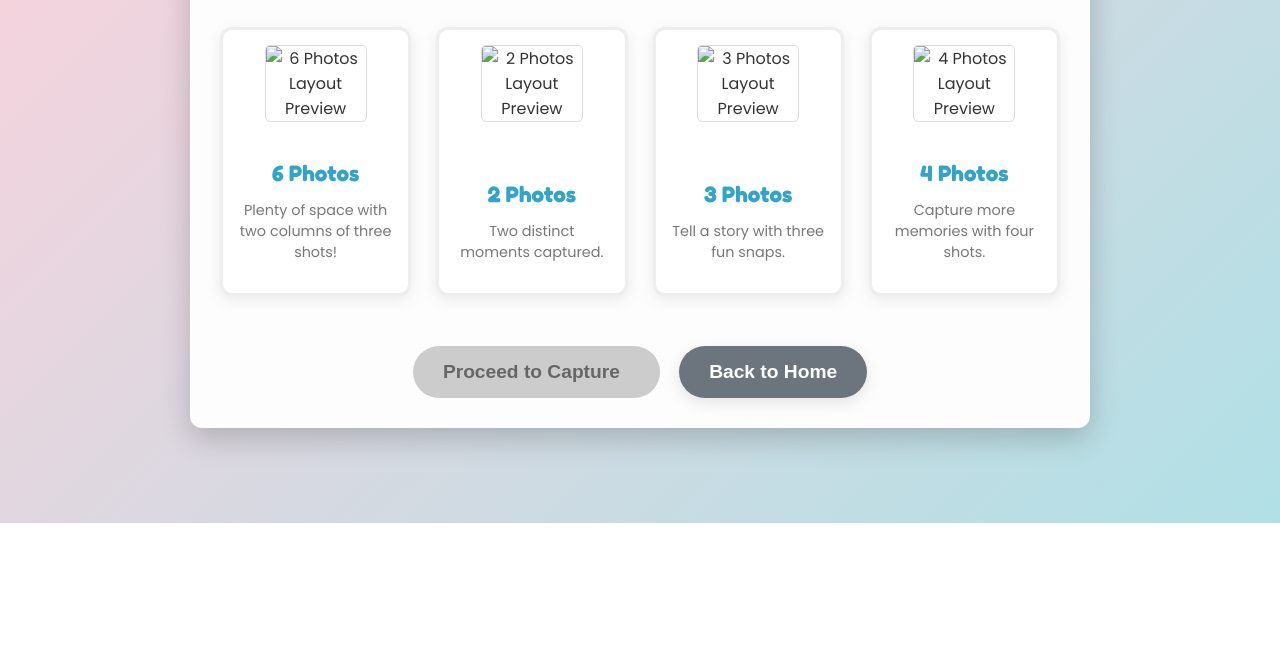
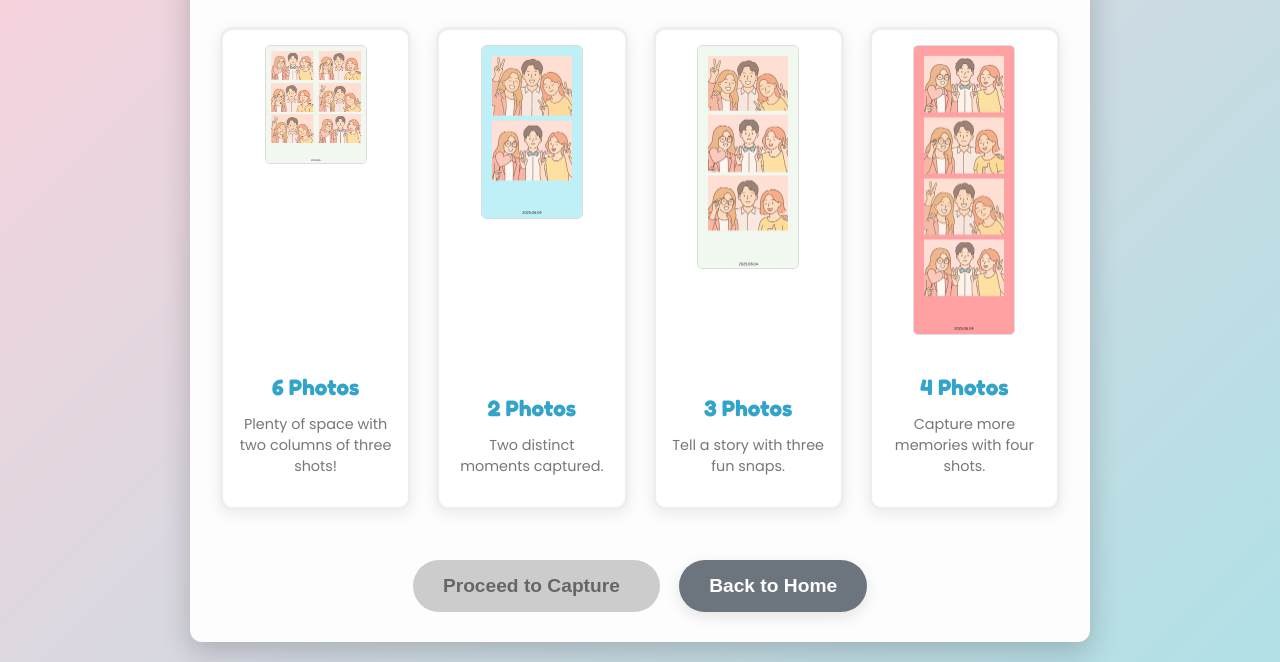
Before and after one commit to codebyjhade/odzbooth-beta, a plain HTML site: page layout-selection/layout-selection.html in a window 1280 px wide. Shown: the part 277-939 px from the top of the page. Before the commit the page ends 800 px from the top, so only its background shows below. Drawn offline with Linux system fonts and the light colour scheme; files that its build step writes are made by us from their sources.

Commit message:
Update layout-selection.html

```diff
--- a/layout-selection/layout-selection.html
+++ b/layout-selection/layout-selection.html
@@ -20,7 +20,7 @@
 
         <div class="layout-options">
             <div class="layout-card" data-photo-count="6">
-                <img src="assets/strip-frame-6-photos-option1.png" alt="6 Photos Layout Preview">
+                <img src="assets/example-6-photos.png" alt="6 Photos Layout Preview">
                 <div class="layout-info">
                     <h3>6 Photos</h3>
                     <p>Plenty of space with two columns of three shots!</p>
@@ -28,21 +28,21 @@
             </div>
 
             <div class="layout-card" data-photo-count="2">
-                <img src="assets/strip-frame-2-photos-option1.png" alt="2 Photos Layout Preview">
+                <img src="assets/example-2-photos.png" alt="2 Photos Layout Preview">
                 <div class="layout-info">
                     <h3>2 Photos</h3>
                     <p>Two distinct moments captured.</p>
                 </div>
             </div>
             <div class="layout-card" data-photo-count="3">
-                <img src="assets/strip-frame-3-photos-option1.png" alt="3 Photos Layout Preview">
+                <img src="assets/example-3-photos.png" alt="3 Photos Layout Preview">
                 <div class="layout-info">
                     <h3>3 Photos</h3>
                     <p>Tell a story with three fun snaps.</p>
                 </div>
             </div>
             <div class="layout-card" data-photo-count="4">
-                <img src="assets/strip-frame-4-photos.png" alt="4 Photos Layout Preview">
+                <img src="assets/example-4-photos.png" alt="4 Photos Layout Preview">
                 <div class="layout-info">
                     <h3>4 Photos</h3>
                     <p>Capture more memories with four shots.</p>
```
